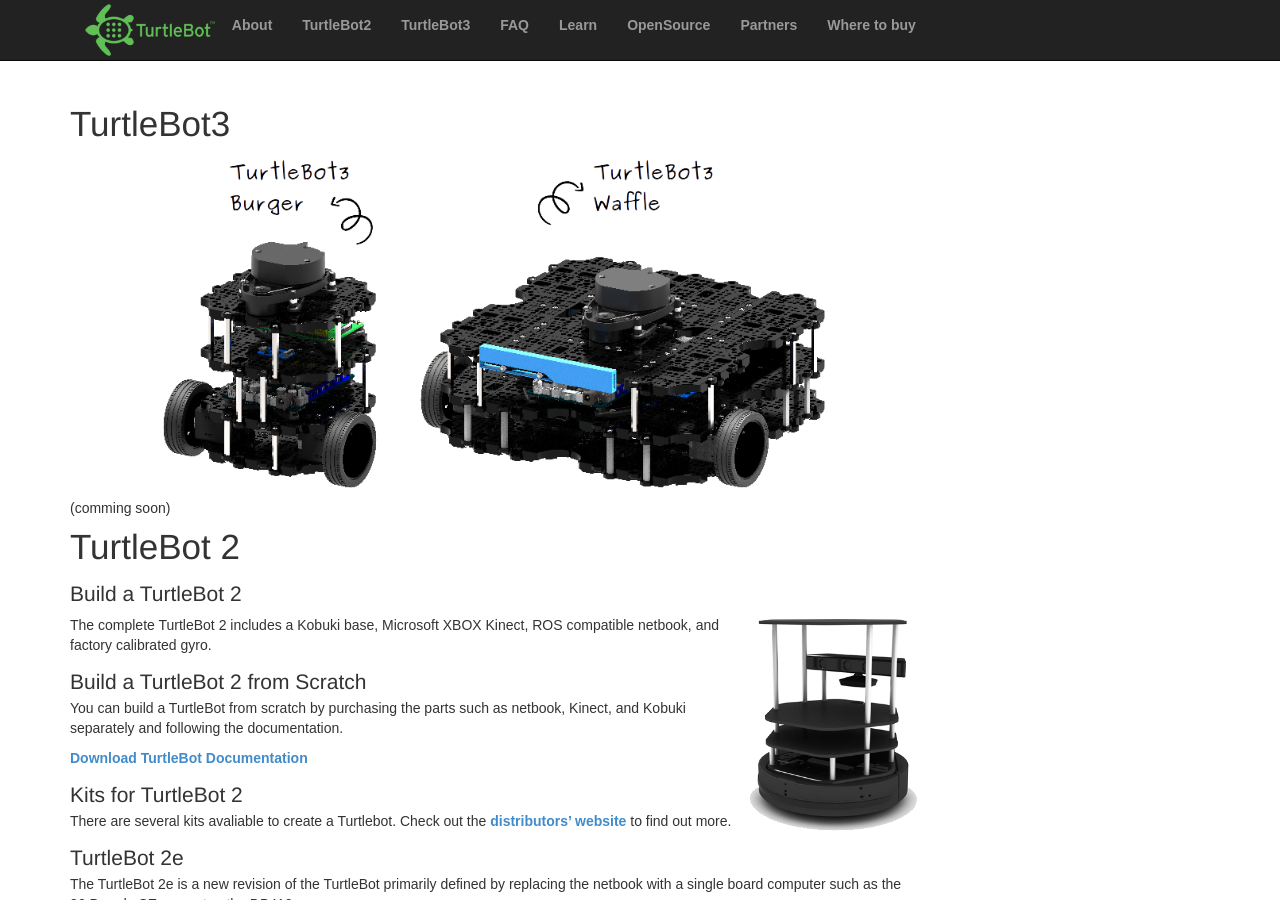
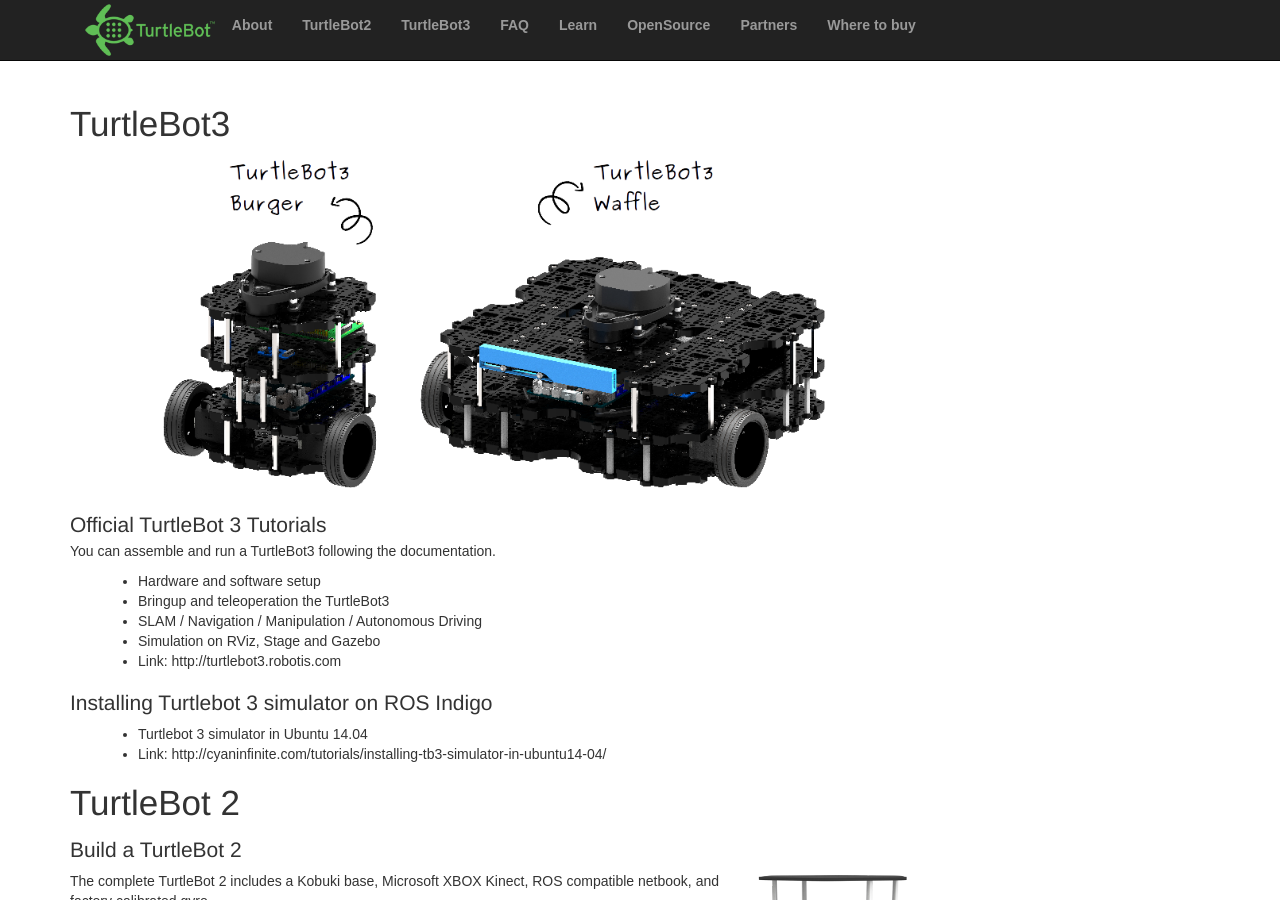
Before and after one commit to turtlebot/turtlebot.com, a Jekyll site: the page built from learn.md, in a window 1280 px wide and 900 px high. Built offline with Jekyll 4.4.1, drawn with Linux system fonts in a browser that asks for light colours; nearby versions of some CDN libraries.

Commit message:
added tutorials for TB3

```diff
--- a/learn.md
+++ b/learn.md
@@ -11,7 +11,20 @@
   <img id="tb3" src="{{ site.baseurl }}/assets/images/turtlebot3_models.png" alt="TurtleBot 3" style="width:80%; max-width:1042px;" />
 </div>
 
-(comming soon)
+## Official TurtleBot 3 Tutorials
+
+You can assemble and run a TurtleBot3 following the documentation.
+
+- Hardware and software setup
+- Bringup and teleoperation the TurtleBot3
+- SLAM / Navigation / Manipulation / Autonomous Driving
+- Simulation on RViz, Stage and Gazebo
+- Link: http://turtlebot3.robotis.com
+
+## Installing Turtlebot 3 simulator on ROS Indigo
+
+- Turtlebot 3 simulator in Ubuntu 14.04
+- Link: http://cyaninfinite.com/tutorials/installing-tb3-simulator-in-ubuntu14-04/
 
 # TurtleBot 2
 
```
